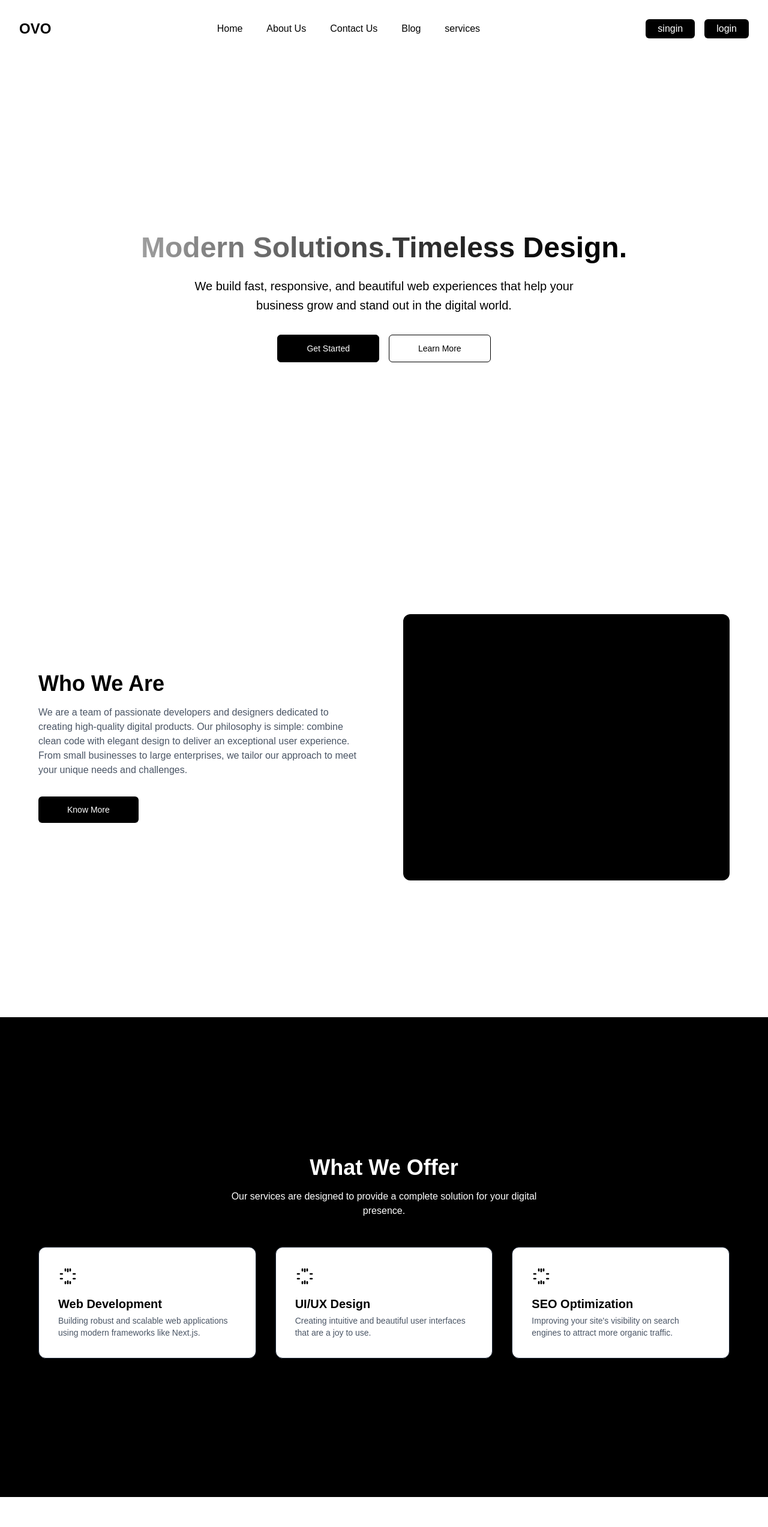
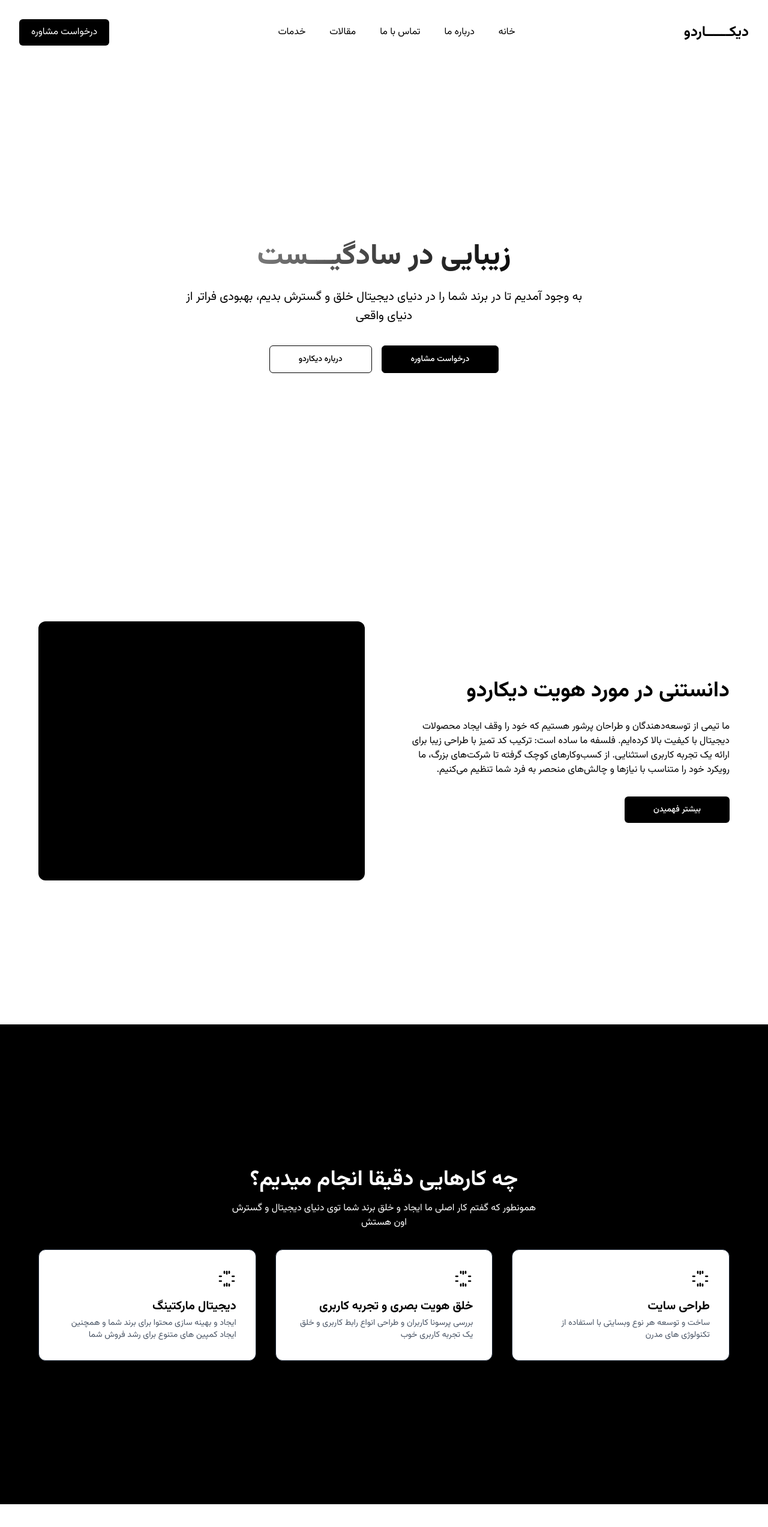
Before and after one commit to salogist/first-njs, a Next.js app: page / in a window 1280 px wide. Shown: the top 2546 px of the page at 60% size. Built offline with nearby package versions, Linux system fonts and the light colour scheme.

Commit message:
persianmode

```diff
--- a/src/app/components/Footer/Footer.tsx
+++ b/src/app/components/Footer/Footer.tsx
@@ -5,11 +5,11 @@ function Navifoot() {
   return (
     <footer className="flex flex-row items-center justify-between pb-7 px-8 bg-white">
       <div className="flex flex-row items-center justify-center gap-4">
-        <p className="text-sm text-gray-500">in 17 i want everything on store</p>
+        <p className="text-sm text-gray-500">هیچوقت برای شروع دیر نیست</p>
       </div>
-      <p className="text-sm text-gray-500">Copyright © 2025 FGB</p>
+      <p className="text-sm text-gray-500">Copyright © 2025 Dicardo</p>
       <div className="flex flex-row items-center justify-center gap-4">
-        <p className="text-sm text-gray-500">in 23 i bought it all just a make sure</p>
+        <p className="text-sm text-gray-500">پس زود باش:)</p>
       </div>
     </footer>
   )
--- a/src/app/components/Header/Header.tsx
+++ b/src/app/components/Header/Header.tsx
@@ -4,19 +4,18 @@ import Link from "next/link";
 function NaviHead(){
     return(
         <header className="flex flex-row items-center justify-between gap-9 p-8 bg-white">
-        <p className="text-2xl font-bold text-black">OVO</p>
+        <p className="text-2xl font-bold text-black">دیکــــــاردو</p>
         <nav className="flex flex-row items-center justify-center gap-4">
           <ul className="flex flex-row items-center justify-center gap-10">
-            <li><Link href="/" className="text-black">Home</Link></li>
-            <li><Link href="/about-us" className="text-black">About Us</Link></li>
-            <li><Link href="/contact-us" className="text-black">Contact Us</Link></li>
-            <li><Link href="/posts" className="text-black">Blog</Link></li>
-            <li><Link href="/services" className="text-black">services</Link></li>
+            <li><Link href="/" className="text-black">خانه</Link></li>
+            <li><Link href="/about-us" className="text-black">درباره ما</Link></li>
+            <li><Link href="/contact-us" className="text-black">تماس با ما</Link></li>
+            <li><Link href="/posts" className="text-black">مقالات</Link></li>
+            <li><Link href="/services" className="text-black">خدمات</Link></li>
           </ul>
         </nav>
         <div className="flex flex-row items-center justify-between gap-4">
-        <Link href="/signin" className="bg-black rounded-md px-5 py-1 text-white">singin</Link>
-        <Link href="/login" className="bg-black rounded-md px-5 py-1 text-white">login</Link>
+        <Link href="/signin" className="bg-black rounded-md px-5 py-2.5 text-white">درخواست مشاوره</Link>
         </div>
       </header>
     )
--- a/src/app/components/sections/AboutusSection.tsx
+++ b/src/app/components/sections/AboutusSection.tsx
@@ -11,15 +11,12 @@ const About = () => {
             <div className="absolute inset-0 h-full w-full bg-black"></div>
           </div>
             <div className="lg:py-24">
-            <h2 className="text-3xl font-bold sm:text-4xl">Who We Are</h2>
-            <p className="mt-4 text-gray-600">
-              We are a team of passionate developers and designers dedicated to
-              creating high-quality digital products. Our philosophy is simple:
-              combine clean code with elegant design to deliver an exceptional
-              user experience. From small businesses to large enterprises, we tailor our approach
-              to meet your unique needs and challenges.
+            <h2 className="text-3xl font-bold sm:text-4xl pb-3">دانستنی در مورد هویت دیکاردو</h2>
+            <p className="mt-4 text-black">
+            ما تیمی از توسعه‌دهندگان و طراحان پرشور هستیم که خود را وقف ایجاد محصولات دیجیتال با کیفیت بالا کرده‌ایم. فلسفه ما ساده است:
+ترکیب کد تمیز با طراحی زیبا برای ارائه یک تجربه کاربری استثنایی. از کسب‌وکارهای کوچک گرفته تا شرکت‌های بزرگ، ما رویکرد خود را متناسب با نیازها و چالش‌های منحصر به فرد شما تنظیم می‌کنیم.
             </p>
-            <Link href="/about-us" className="mt-8 inline-block rounded-md bg-black px-12 py-3 text-sm font-medium text-white transition">Know More</Link>
+            <Link href="/about-us" className="mt-8 inline-block rounded-md bg-black px-12 py-3 text-sm font-medium text-white transition">بیشتر فهمیدن</Link>
           </div>
         </div>
       </div>
--- a/src/app/components/sections/ContactSection.tsx
+++ b/src/app/components/sections/ContactSection.tsx
@@ -5,16 +5,16 @@ import { useState } from "react";
 
 const cards = [
   {
-    title: "Fast Support",
-    desc: "Our team is always ready to answer your questions quickly.",
+    title: "پشتیبانی سریع",
+    desc: "تیم ما کاملا آماده پاسخگویی به سوالات و ابهامات شما هستند",
   },
   {
-    title: "Direct Communication",
-    desc: "Contact us via email and social media directly.",
+    title: "۲۴/۷ بودیم و هستیم",
+    desc: "در هر موقعیت از شبانه روز میتوانید با ما در تماس باشید",
   },
   {
-    title: "Free Consultation",
-    desc: "Get a free consultation before making any decisions.",
+    title: "مشاوره رایگان",
+    desc: "با استفاده از تماس و یا فرم روبرو میتونید درخواستتون رو ثبت کنید",
   },
 ];
 
@@ -72,8 +72,8 @@ export default function ContactSection() {
           whileInView={{ opacity: 1, x: 0 }}
           transition={{ type: "spring", stiffness: 70, damping: 14 }}
         >
-          <h2 className="text-3xl font-bold text-black mb-2">Contact Us</h2>
-          <p className="text-black mb-4 max-w-md">For support, consultation, or any questions, simply fill out the form or use one of the methods below to reach us.</p>
+          <h2 className="text-3xl font-bold text-black mb-2">ارتباط با دیکاردو</h2>
+          <p className="text-black mb-4 max-w-md">برای پشتیبانی، مشاوره یا هرگونه سوال، کافیست فرم را پر کنید یا از یکی از روش‌های زیر برای ارتباط با ما استفاده کنید.</p>
           <div className="flex flex-col gap-4">
             {cards.map((card, idx) => (
               <motion.div
--- a/src/app/components/sections/Herosection.tsx
+++ b/src/app/components/sections/Herosection.tsx
@@ -7,7 +7,7 @@ const Hero = () => {
     <section className="bg-white text-black flex items-center justify-center px-8 py-16 h-screen">
       <div className="text-center max-w-5xl">
         <motion.h1
-          className="bg-gradient-to-r from-black via-white to-black bg-clip-text text-3xl font-extrabold text-transparent sm:text-5xl pb-2"
+          className="bg-gradient-to-r from-black via-white to-black bg-clip-text text-3xl font-extrabold text-transparent sm:text-5xl py-2.5"
           initial={{ backgroundPosition: '0% 50%' }}
           animate={{ backgroundPosition: '100% 50%' }}
           transition={{
@@ -20,14 +20,14 @@ const Hero = () => {
             backgroundSize: '300% auto',
           }}
         >
-          Modern Solutions.Timeless Design.
+          زیبایی در سادگیـــست
         </motion.h1>
         <p className="mx-auto mt-4 max-w-2xl sm:text-xl/relaxed">
-          We build fast, responsive, and beautiful web experiences that help your business grow and stand out in the digital world.
+          به وجود آمدیم تا در برند شما را در دنیای دیجیتال خلق و گسترش بدیم، بهبودی فراتر از دنیای واقعی
         </p>
         <div className="mt-8 flex flex-wrap justify-center gap-4">
-          <Link href="/about" className="block w-full rounded-md border border-black bg-black px-12 py-3 text-sm font-medium text-white hover:bg-transparent hover:text-black focus:outline-none focus:ring active:text-opacity-75 sm:w-auto">Get Started</Link>
-          <Link href="/about" className="block w-full rounded-md border border-black px-12 py-3 text-sm font-medium text-black hover:bg-black hover:text-white focus:outline-none focus:ring active:bg-blue-500 sm:w-auto">Learn More</Link>
+          <Link href="/about" className="block w-full rounded-md border border-black bg-black px-12 py-3 text-sm font-medium text-white hover:bg-transparent hover:text-black focus:outline-none focus:ring active:text-opacity-75 sm:w-auto">درخواست مشاوره</Link>
+          <Link href="/about" className="block w-full rounded-md border border-black px-12 py-3 text-sm font-medium text-black hover:bg-black hover:text-white focus:outline-none focus:ring active:bg-blue-500 sm:w-auto">درباره دیکاردو</Link>
         </div>
       </div>
     </section>
--- a/src/app/components/sections/SeoOptimizationCreative.tsx
+++ b/src/app/components/sections/SeoOptimizationCreative.tsx
@@ -4,10 +4,10 @@ import { motion } from 'framer-motion';
 
 const SeoOptimizationCreative = () => {
   const chartData = [
-    { label: 'Q1', value: 30 },
-    { label: 'Q2', value: 50 },
-    { label: 'Q3', value: 85 },
-    { label: 'Q4', value: 70 },
+    { label: 'فروردین', value: 30 },
+    { label: 'اردیبهشت', value: 50 },
+    { label: 'خرداد', value: 65 },
+    { label: 'تیر', value: 90 },
   ];
 
   const chartVariants = {
@@ -33,17 +33,16 @@ const SeoOptimizationCreative = () => {
         {/* بخش محتوا */}
         <div>
           <motion.h2
-            className="text-4xl font-extrabold sm:text-6xl bg-gradient-to-r from-black via-white to-black bg-clip-text text-transparent z-50"
+            className="text-4xl font-extrabold sm:text-6xl bg-gradient-to-r from-black via-white to-black bg-clip-text text-transparent py-3"
             initial={{ backgroundPosition: '0% 50%' }}
             animate={{ backgroundPosition: '100% 50%' }}
             transition={{ duration: 6, repeat: Infinity, repeatType: 'reverse' }}
             style={{ backgroundSize: '300% auto' }}
           >
-            SEO Optimization
+            دیجیتال مارکتینگ
           </motion.h2>
           <p className="mt-4 text-black max-w-lg">
-            We turn your website into a powerful magnet for search engines. Through data-driven strategies, we elevate your rank, increase organic traffic, and deliver measurable results.
-          </p>
+          ما وب‌سایت شما را به یک آهنربای قدرتمند برای موتورهای جستجو تبدیل می‌کنیم. از طریق استراتژی‌های مبتنی بر داده، رتبه شما را بالا می‌بریم، ترافیک ارگانیک را افزایش می‌دهیم و نتایج قابل اندازه‌گیری ارائه می‌دهیم.          </p>
         </div>
         {/* بخش نمودار */}
         <motion.div
--- a/src/app/components/sections/ServiceSection.tsx
+++ b/src/app/components/sections/ServiceSection.tsx
@@ -11,16 +11,16 @@ const PlaceholderIcon = () => (
 const Services = () => {
   const services = [
     {
-      title: 'Web Development',
-      description: 'Building robust and scalable web applications using modern frameworks like Next.js.',
+      title: 'طراحی سایت',
+      description: 'ساخت و توسعه هر نوع وبسایتی با استفاده از تکنولوژی های مدرن',
     },
     {
-      title: 'UI/UX Design',
-      description: 'Creating intuitive and beautiful user interfaces that are a joy to use.',
+      title: 'خلق هویت بصری و تجربه کاربری',
+      description: 'بررسی پرسونا کاربران و طراحی انواع رابط کاربری و خلق یک تجربه کاربری خوب',
     },
     {
-      title: 'SEO Optimization',
-      description: 'Improving your site\'s visibility on search engines to attract more organic traffic.',
+      title: 'دیجیتال مارکتینگ',
+      description: 'ایجاد و بهینه سازی محتوا برای برند شما و همچنین ایجاد کمپین های متنوع برای رشد فروش شما',
     },
   ];
 
@@ -28,13 +28,13 @@ const Services = () => {
     <section className="bg-black text-white px-8 py-16 h-screen flex items-center justify-center">
       <div className="mx-auto max-w-screen-xl px-4 py-16 sm:px-6 lg:px-8">
         <div className="mx-auto max-w-lg text-center">
-          <h2 className="text-3xl font-bold sm:text-4xl">What We Offer</h2>
+          <h2 className="text-3xl font-bold sm:text-4xl">چه کارهایی دقیقا انجام میدیم؟</h2>
           <p className="mt-4 text-white">
-            Our services are designed to provide a complete solution for your digital presence.
+            همونطور که گفتم کار اصلی ما ایجاد و خلق برند شما توی دنیای دیجیتال و گسترش اون هستش
           </p>
         </div>
 
-        <div className="mt-12 grid grid-cols-1 gap-8 md:grid-cols-2 lg:grid-cols-3">
+        <div className="mt-8 grid grid-cols-1 gap-8 md:grid-cols-2 lg:grid-cols-3">
           {services.map((service, index) => (
             <div
               key={index}
--- a/src/app/components/sections/UiUxDesign.tsx
+++ b/src/app/components/sections/UiUxDesign.tsx
@@ -23,10 +23,10 @@ const UiUxDesignCreative = () => {
           transition={{ duration: 6, repeat: Infinity, repeatType: 'reverse' }}
           style={{ backgroundSize: '300% auto' }}
         >
-          UI/UX Design
+          دنیای جذاب رابط کاربری و تجربه کاربری
         </motion.h2>
         <p className="mt-4 text-gray-300 max-w-2xl mx-auto">
-          We craft human-centered designs that are both beautiful and intuitive. We believe that great design is not just what it looks like, but how it works and feels.
+        ما طرح‌های انسان‌محوری خلق می‌کنیم که هم زیبا و هم شهودی هستند. ما معتقدیم که طراحی عالی فقط به ظاهر آن بستگی ندارد، بلکه به نحوه عملکرد و احساس آن نیز بستگی دارد.
         </p>
       </div>
       {/* بخش وایرفریم */}
--- a/src/app/components/sections/WebDevelopment.tsx
+++ b/src/app/components/sections/WebDevelopment.tsx
@@ -23,7 +23,7 @@ const WebDevelopmentCreative = () => {
     <section className="bg-white text-black min-h-screen px-8 py-16 h-screen flex items-center justify-center">
       <div className="mx-auto max-w-screen-xl px-4 py-8 lg:grid lg:grid-cols-2 lg:gap-16 items-center">
         {/* بخش محتوا */}
-        <div className="text-left">
+        <div>
           <motion.h2
             className="text-4xl font-extrabold sm:text-6xl bg-gradient-to-r from-black via-white to-black bg-clip-text text-transparent"
             initial={{ backgroundPosition: '0% 50%' }}
@@ -31,16 +31,16 @@ const WebDevelopmentCreative = () => {
             transition={{ duration: 6, repeat: Infinity, repeatType: 'reverse' }}
             style={{ backgroundSize: '300% auto' }}
           >
-            Web Development
+            تــوســـــعـــه وب
           </motion.h2>
           <p className="mt-4 text-black max-w-lg">
-            We architect and build robust digital experiences. Our code is clean, our performance is unmatched, and our products are built to last and scale.
+          ما تجربیات دیجیتالی قوی را معماری و ایجاد می‌کنیم. کد ما تمیز، عملکرد ما بی‌نظیر و محصولات ما برای دوام و مقیاس‌پذیری ساخته شده‌اند.
           </p>
-          <Link href="/about" className="inline-block rounded-md border border-black px-12 py-3 text-sm font-medium text-black hover:bg-black hover:text-white focus:outline-none focus:ring active:bg-blue-500 sm:w-auto mt-4">Start a Project</Link>
+          <Link href="/about" className="inline-block rounded-md border border-black px-12 py-3 text-sm font-medium text-black hover:bg-black hover:text-white focus:outline-none focus:ring active:bg-blue-500 sm:w-auto mt-4">شروع پروژه</Link>
         </div>
         {/* بخش انیمیشن کد */}
         <motion.div
-          className="mt-12 lg:mt-0 font-mono bg-black text-white p-6 rounded-lg shadow-2xl"
+          className="mt-12 lg:mt-0 font-mono bg-black text-white p-6 rounded-lg shadow-2xl text-left"
           variants={containerVariants}
           initial="hidden"
           whileInView="visible"
--- a/src/app/layout.tsx
+++ b/src/app/layout.tsx
@@ -1,10 +1,12 @@
 import type { Metadata } from "next";
-import { Geist, Geist_Mono } from "next/font/google";
+import { Vazirmatn } from "next/font/google";
+import { Geist } from "next/font/google";
+import { Geist_Mono } from "next/font/google";
 import "./globals.css";
 import NaviHead from "./components/Header/Header";
-import { motion } from "framer-motion";
 import Navifoot from "./components/Footer/Footer";
-import Link from "next/link";
+
+// فونت‌های Geist برای بخش‌های انگلیسی یا کد (اختیاری)
 const geistSans = Geist({
   variable: "--font-geist-sans",
   subsets: ["latin"],
@@ -15,8 +17,14 @@ const geistMono = Geist_Mono({
   subsets: ["latin"],
 });
 
+// فونت اصلی سایت برای محتوای فارسی و انگلیسی
+const vazir = Vazirmatn({
+  subsets: ["latin", "arabic"],
+  display: 'swap',
+});
+
 export const metadata: Metadata = {
-  title:"Next.JS Baby",
+  title: "Next.JS Baby",
   description: "Generated by create next app",
 };
 
@@ -26,12 +34,20 @@ export default function RootLayout({
   children: React.ReactNode;
 }>) {
   return (
-    <html lang="en">
+    // تنظیم زبان به فارسی و جهت به راست-به-چپ برای کل صفحه
+    <html lang="fa" dir="rtl">
+      {/*
+        کلاس فونت وزیرمتن را به body اضافه می‌کنیم تا فونت پیش‌فرض سایت باشد.
+        متغیرهای فونت Geist هم برای استفاده‌های خاص در دسترس هستند.
+      */}
       <body
-        className={`${geistSans.variable} ${geistMono.variable} antialiased`}
+        className={`${vazir.className} ${geistSans.variable} ${geistMono.variable} antialiased`}
       >
         <NaviHead />
-        {children}
+        {/* بهتر است محتوای اصلی هر صفحه داخل تگ <main> قرار بگیرد */}
+        <main className="min-h-screen">
+          {children}
+        </main>
         <Navifoot />
       </body>
     </html>
```
